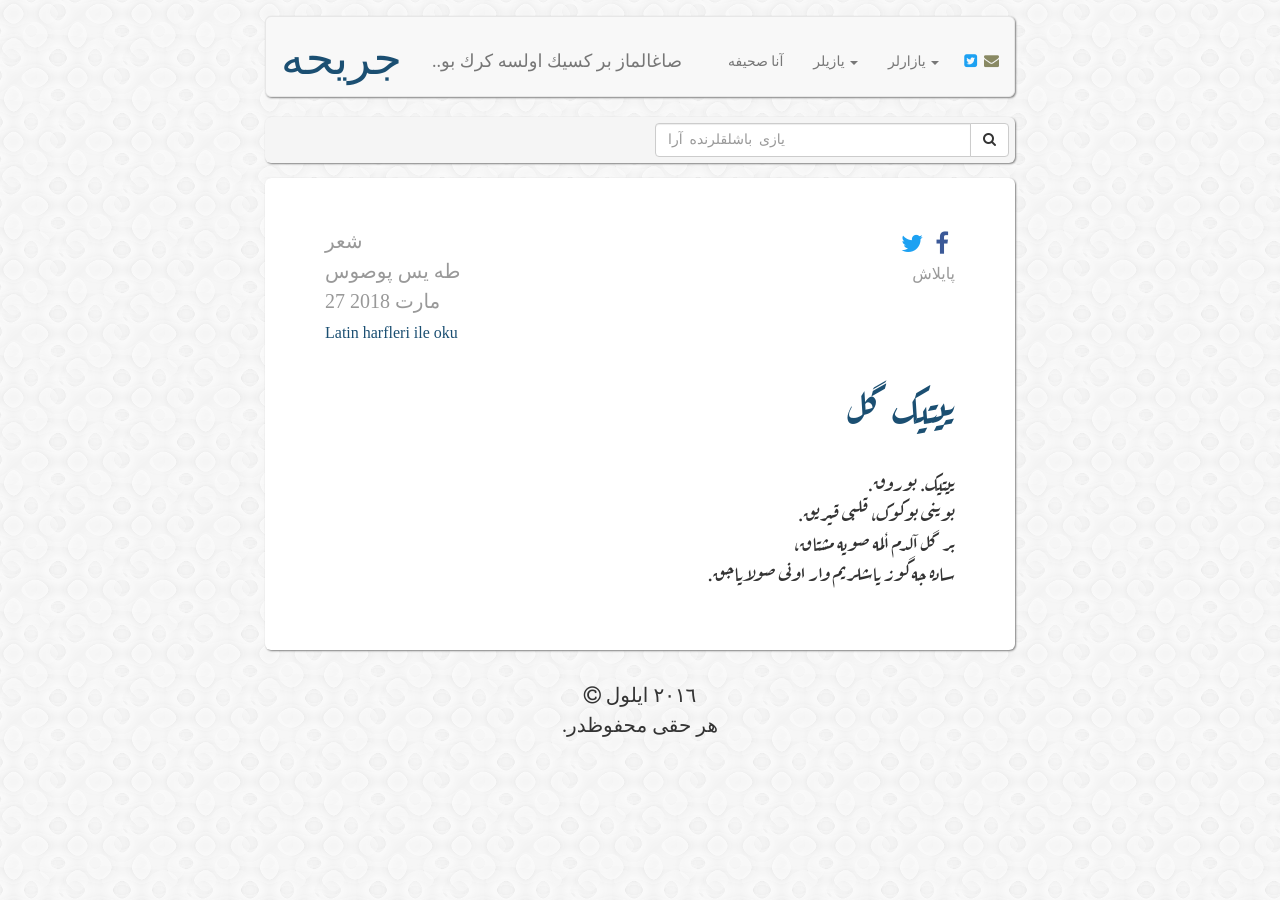
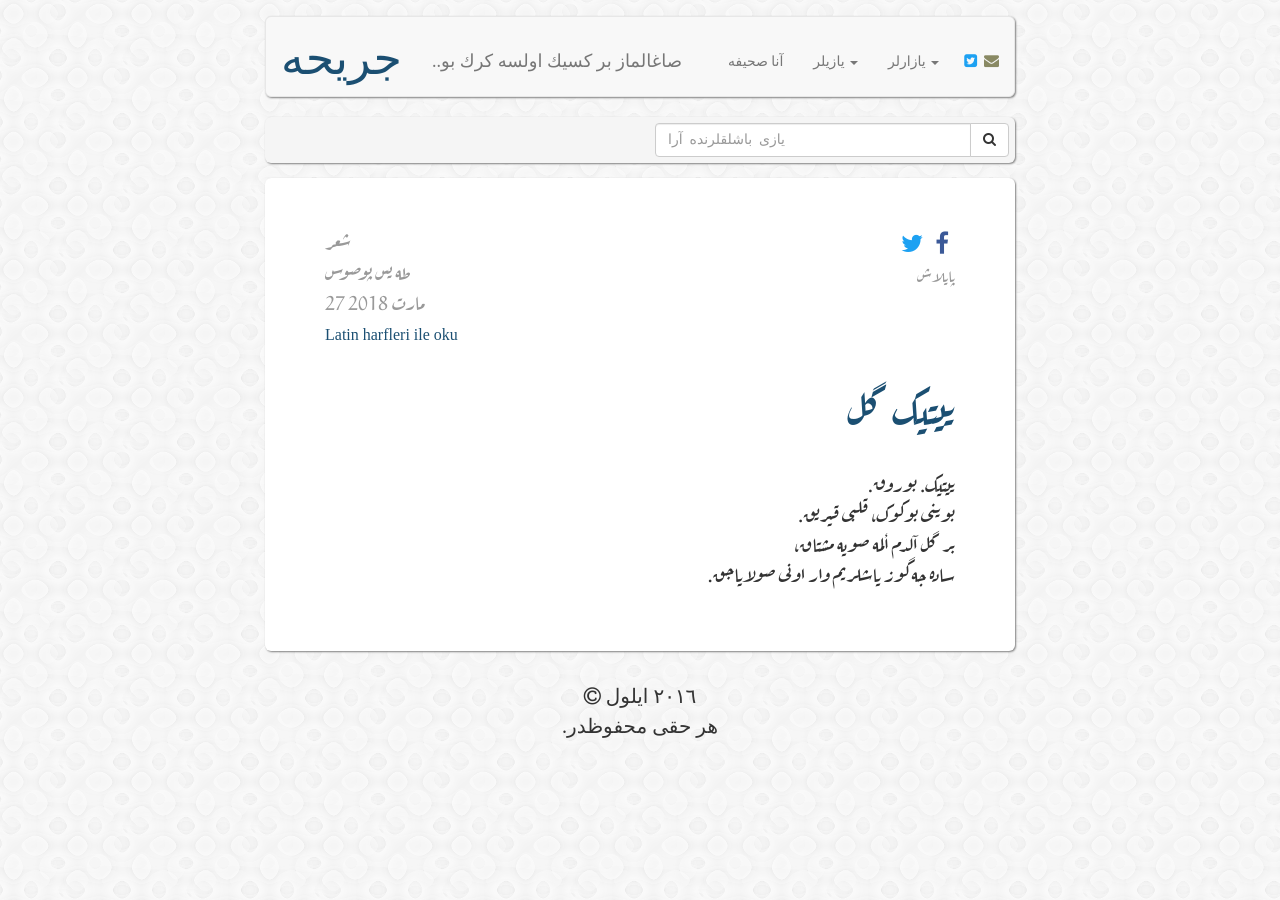
Before and after one commit to muhammedaydogdu/muhammedaydogdu.github.io, a Jekyll site: the page built from _posts/2018-03-27-yitik-gul-os.md, in a window 1280 px wide. Built offline with Jekyll 4.4.1, drawn with Linux system fonts in a browser that asks for light colours; some web fonts are replaced.

Commit message:
Update os.html

```diff
--- a/_layouts/os.html
+++ b/_layouts/os.html
@@ -24,7 +24,7 @@
           <div class="jumbotron post">
             <div class="row data">
               <div class="col-xs-6">
-                <p id="os-bilgi" style="font-family: B Arabic">
+                <p id="os-bilgi" style="font-family: Nizar">
                   {% if page.type != "w" %}
                     {{ page.type }}<br>
                   {% endif %}
@@ -39,7 +39,7 @@
                   <a id="fb" target="_blank" href="https://www.facebook.com/sharer/sharer.php?u=http://ceriha.com{{ page.url }}"><i class="fa fa-facebook"></i></a>&nbsp;
                   <a id="wa" target="_blank" class="hidden-md hidden-lg hidden-xl" href="whatsapp://send?text=Ceriha - {{ page.title }} http://ceriha.com{{ page.url }}" data-action="share/whatsapp/share"><i class="fa fa-whatsapp"></i></a>
                 </p>
-                   <p style="font-family: B Arabic">پایلاش</p>
+                   <p style="font-family: Nizar">پایلاش</p>
                  </div>
                </div>
             <h2 class="text-right os-text">{{ page.title }}</h2>
```
